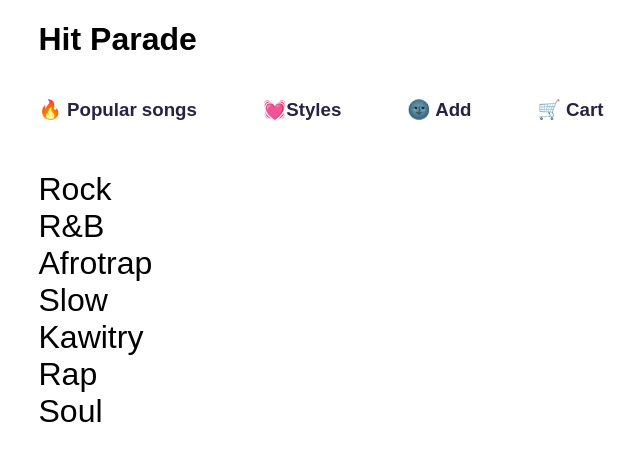
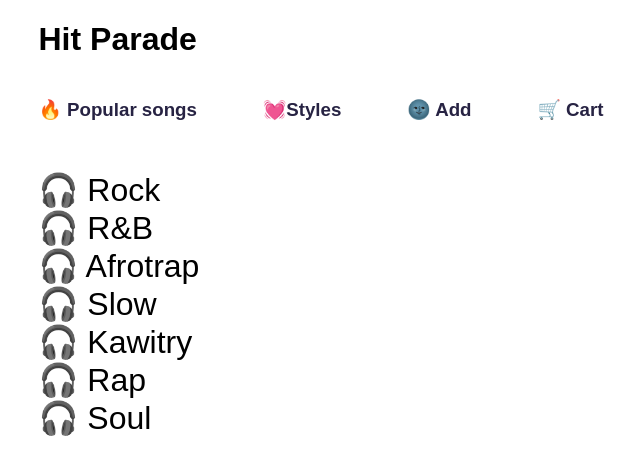
Before and after one commit to voromahery/hit-parade-react, a React app: page /style in a window 1280 px wide. Shown: the top 474 px of the page, without its empty margins (319-959 px from the left). Built offline with nearby package versions, Linux system fonts and the light colour scheme.

Commit message:
Added emoji

```diff
--- a/pages/SongStyle.js
+++ b/pages/SongStyle.js
@@ -13,7 +13,7 @@ function SongStyle() {
                 {style.map(song =>
                     <li key={song}>
                         <Link to={`/style/${song}`}>
-                            <div>{song}</div>
+                            <div>🎧 {song}</div>
                         </Link>
                     </li>
                 )}
--- a/pages/Style.js
+++ b/pages/Style.js
@@ -14,7 +14,7 @@ function Style() {
                 {styleSong.map(song =>
                     <div key={song.id} className="card">
                         <div>
-                            <h3>{song.title}</h3>
+                            <h3>🎧 {song.title}</h3>
                             <span>{song.artist}</span>
                         </div>
                     </div>
```
Also changed, not shown: 2 other files (tests, documents, lock files or other folders).
